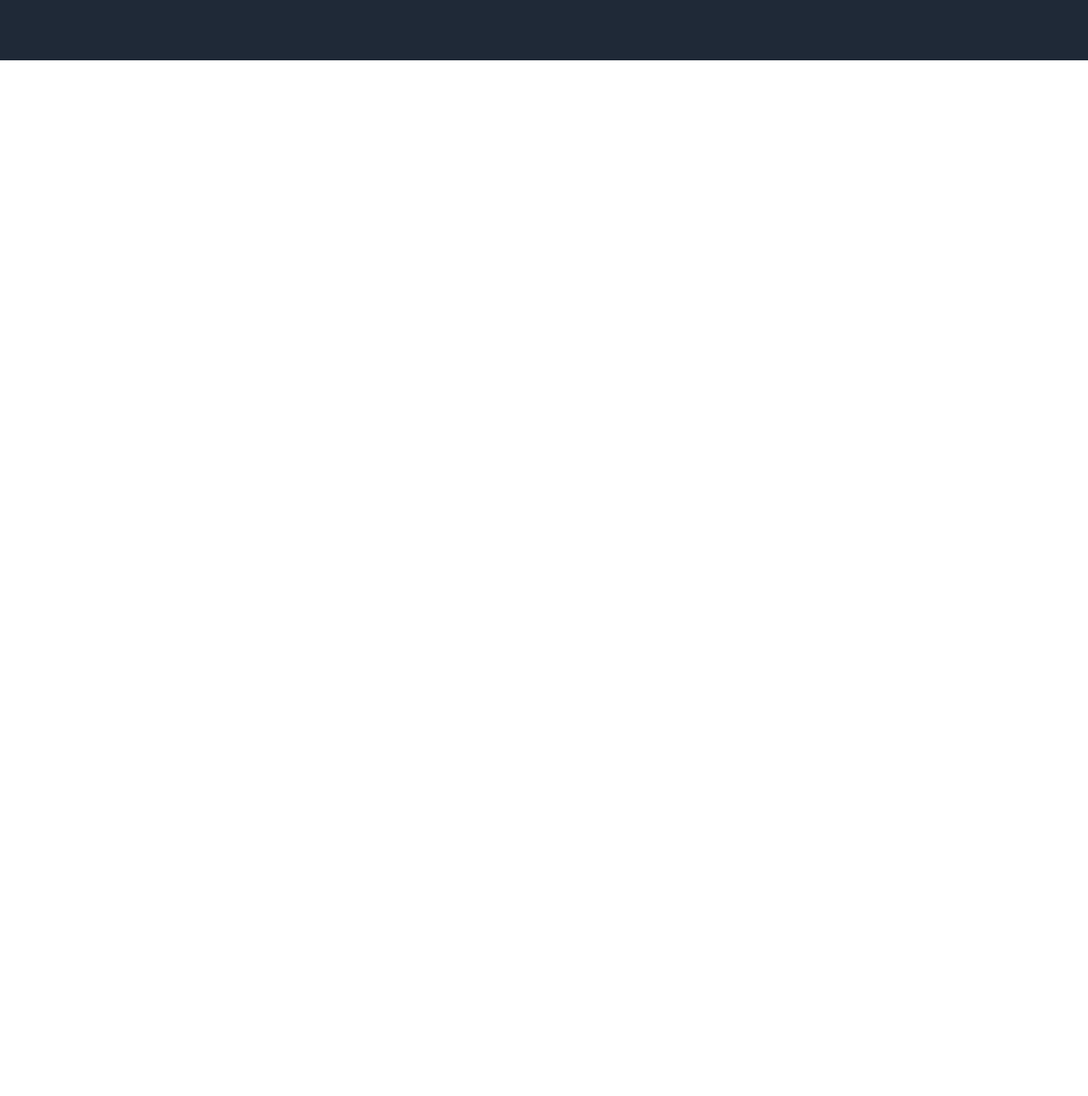
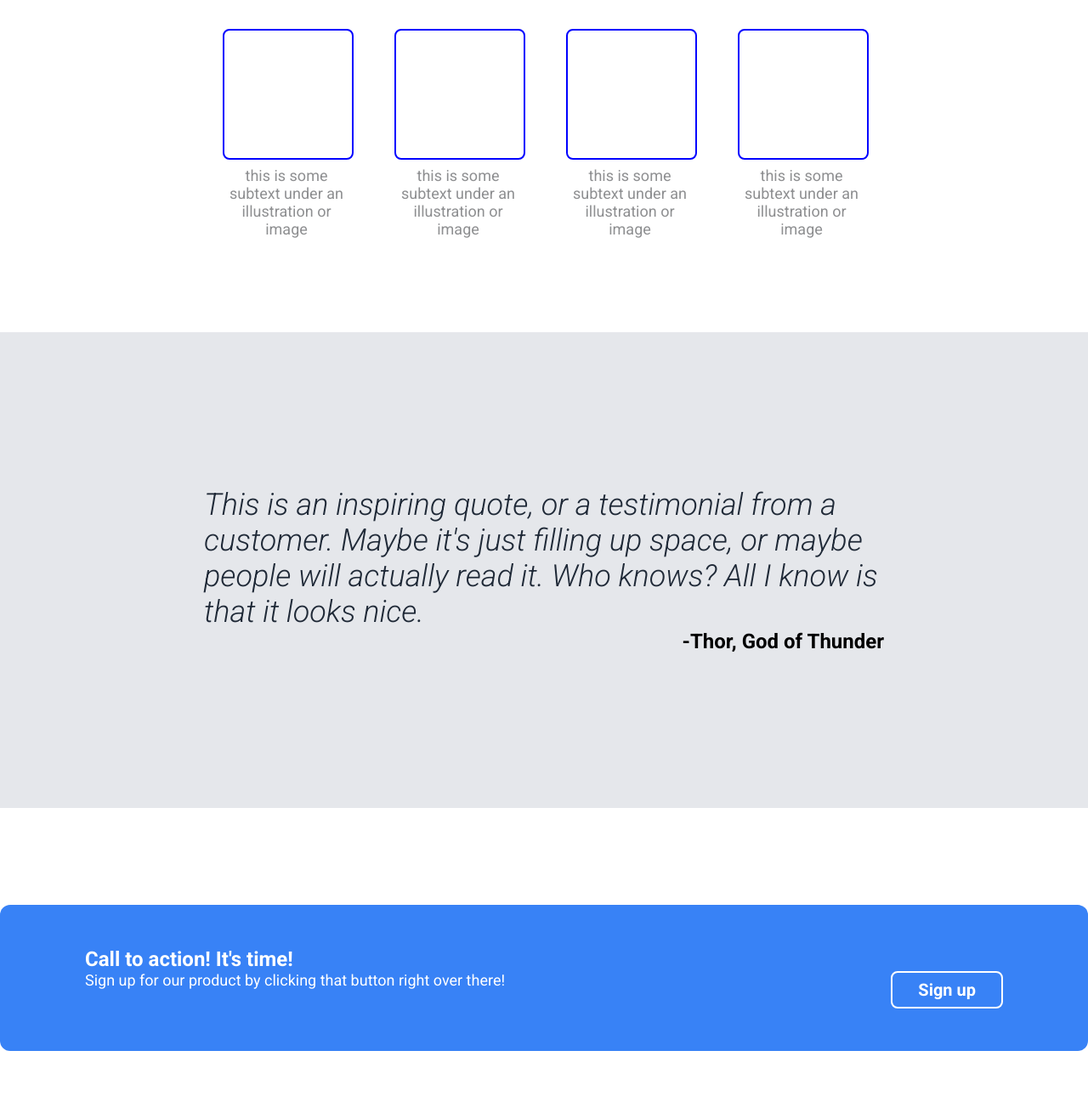
Before and after one commit to aceny113/landing-page, a plain HTML site: page index.html in a window 1280 px wide. Shown: the part 729-2019 px from the top of the page at 85% size. Before the commit the page ends 800 px from the top, so only its background shows below. Drawn offline with Linux system fonts and the light colour scheme.

Commit message:
done landing page

```diff
--- a/index.html
+++ b/index.html
@@ -36,6 +36,65 @@
         </div>
     </section>
 
+    <section class="second-section">
+
+        <div class="second-section-header">Some random information.</div>
+
+        <div class="box-container">
+
+            <div class="items">
+                <div class="box"></div>
+                <div class="secondary-section-text">this is some subtext under an illustration or image</div>
+            </div>
+
+            <div class="items">
+                <div class="box"></div>
+                <div class="secondary-section-text">this is some subtext under an illustration or image</div>
+            </div>
+
+            <div class="items">
+                <div class="box"></div>
+                <div class="secondary-section-text">this is some subtext under an illustration or image</div>
+            </div>
+
+            <div class="items">
+                <div class="box"></div>
+                <div class="secondary-section-text">this is some subtext under an illustration or image</div>
+            </div>
+        </div>
+
+
+    </section>
+
+    <section class="quote-section">
+
+        <div class="quote-text">
+
+
+            <p class="quote">This is an inspiring quote, or a testimonial from a
+                customer. Maybe it's just filling up space, or maybe people will actually read it. Who knows? All I know
+                is that it looks nice.
+            </p>
+            <p class="author">-Thor, God of Thunder</p>
+        </div>
+
+    </section>
+
+    <section class="last-section">
+
+        <div class="last-box-container">
+            <p class="last-header">Call to action! It's time!</p>
+            <div class="secondary-text-container">
+                <p>Sign up for our product by clicking that button right over there!</p>
+                <button>Sign up</button>
+            </div>
+        </div>
+
+    </section>
+
+    <footer>
+        Copyright &#169; The Odin Project 2021
+    </footer>
 </body>
 
 </html>
--- a/style.css
+++ b/style.css
@@ -3,6 +3,11 @@
 }
 
 body {
+    box-sizing: border-box;
+    margin: 0;
+    padding: 0;
+}
+p {
     margin: 0;
     padding: 0;
 }
@@ -19,7 +24,7 @@ body {
     justify-content: space-between;
     align-items: center;
     color: white;
-    padding:16px 0;
+    padding: 16px 0;
 
 }
 
@@ -53,23 +58,26 @@ img {
     display: flex;
     justify-content: space-between;
     align-items: center;
-
-    height: 100vh;
-    margin-top:-60px;
+    height: 70vh;
+    margin-top: -60px;
 
 }
+
 .hero-main {
     font-size: 48px;
     color: #f9faf8;
     font-weight: 900;
 }
+
 .left-hero {
     max-width: 450px;
 }
+
 .hero-subtext {
     font-size: 18px;
     color: e5e7eb;
 }
+
 .hero-button {
     background-color: #3882f6;
     color: #e5e7eb;
@@ -80,3 +88,126 @@ img {
     font-size: 18px;
     margin-top: 8px;
 }
+
+.second-section {
+    height: 70vh;
+    text-align: center;
+    display: flex;
+    flex-direction: column;
+    justify-content: center;
+    gap: 50px;
+}
+.second-section-header {
+    font-size: 36px;
+    font-weight: bold;
+}
+.box-container {
+
+    display: flex;
+    justify-content: center;
+    align-items: center;
+    gap: 52px;
+}
+
+.items {
+    width: 150px;
+}
+
+.box {
+    width: 150px;
+    height: 150px;
+    border: 2px solid blue;
+    border-radius: 8px;
+}
+.secondary-section-text {
+    font-size: 18px;
+    color: #8e8f91;
+    margin-top: 8px;
+}
+
+.quote-section {
+    background-color: #e5e7eb;
+    height: 70vh;
+    width: 100%;
+
+
+}
+
+.quote-text {
+    height: 100%;
+    display: flex;
+    flex-flow: column wrap;
+    justify-content: center;
+    align-content: center;
+}
+.quote {
+    font-size: 36px;
+    color: #1f2937;
+    font-style: italic;
+    font-weight: 300;
+    max-width: 800px;
+
+
+
+
+}
+
+.author {
+    text-align: right;
+    max-width: 800px;
+    font-weight: bold;
+    font-size: 24px;
+}
+
+.last-section {
+    height: 50vh;
+    color: white;
+    display: flex;
+    justify-content: center;
+    align-items: center;
+
+}
+
+.last-box-container {
+    width: 1200px;
+    min-width: none;
+    background-color: #3882f6;
+    padding: 50px 100px;
+    border-radius: 12px;
+
+}
+.secondary-text-container {
+display: flex;
+justify-content: space-between;
+}
+
+.secondary-text-container > button {
+    border: 2px solid white;
+    color: white;
+    background-color:#3882f6;
+    padding: 8px 30px;
+    font-weight: bold;
+    font-size: 20px;
+    border-radius: 8px;
+}
+
+.last-header {
+    font-size: 24px;
+    font-weight: bold;
+}
+
+.secondary-text-container > p {
+    font-size: 18px;
+}
+
+
+footer {
+    background-color: #1f2937;
+    color: white;
+    text-align: center;
+    height: 100px;
+    font-size: 20px;
+    display: flex;
+    align-items: center;
+    justify-content: center;
+}
```
